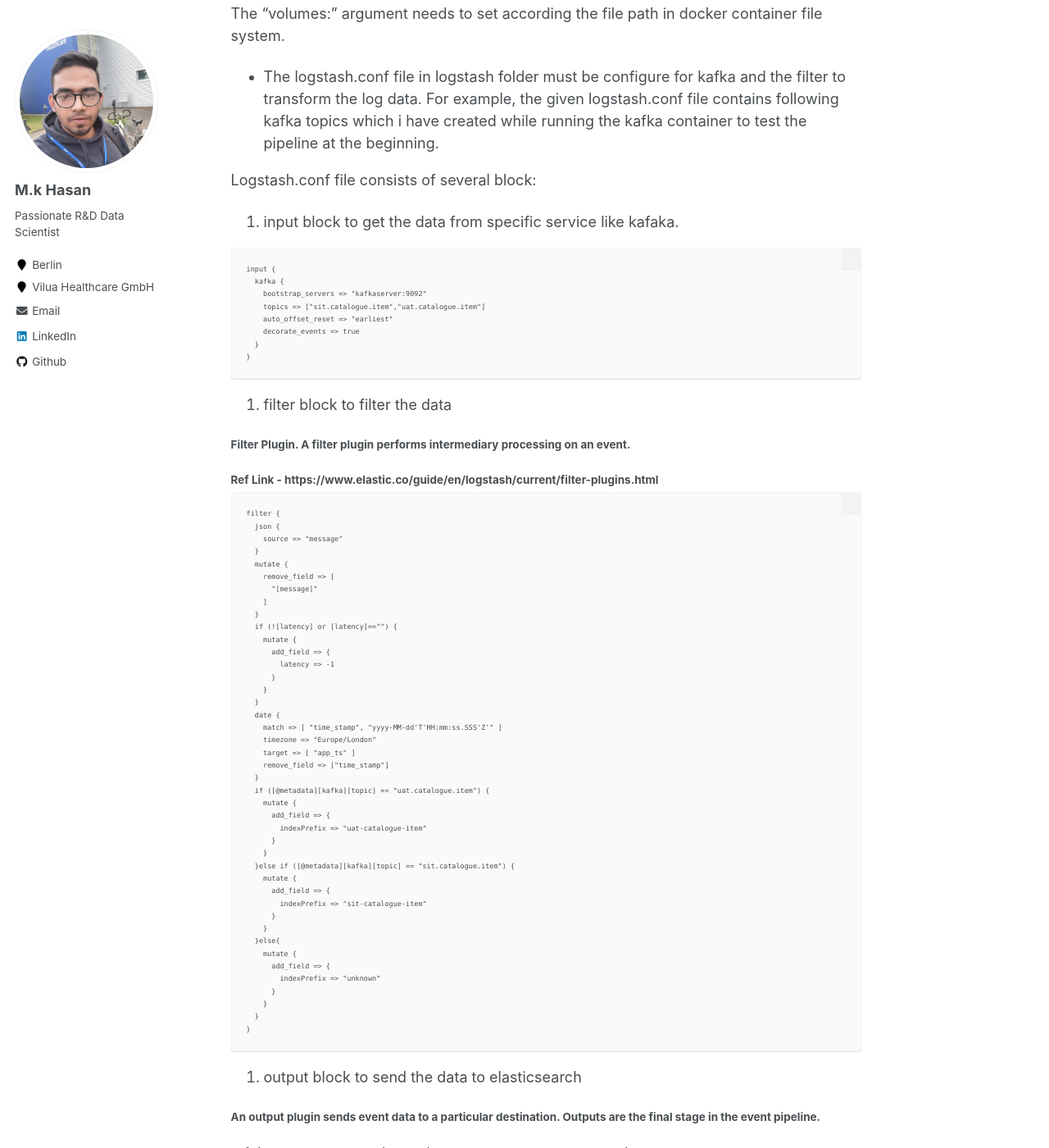
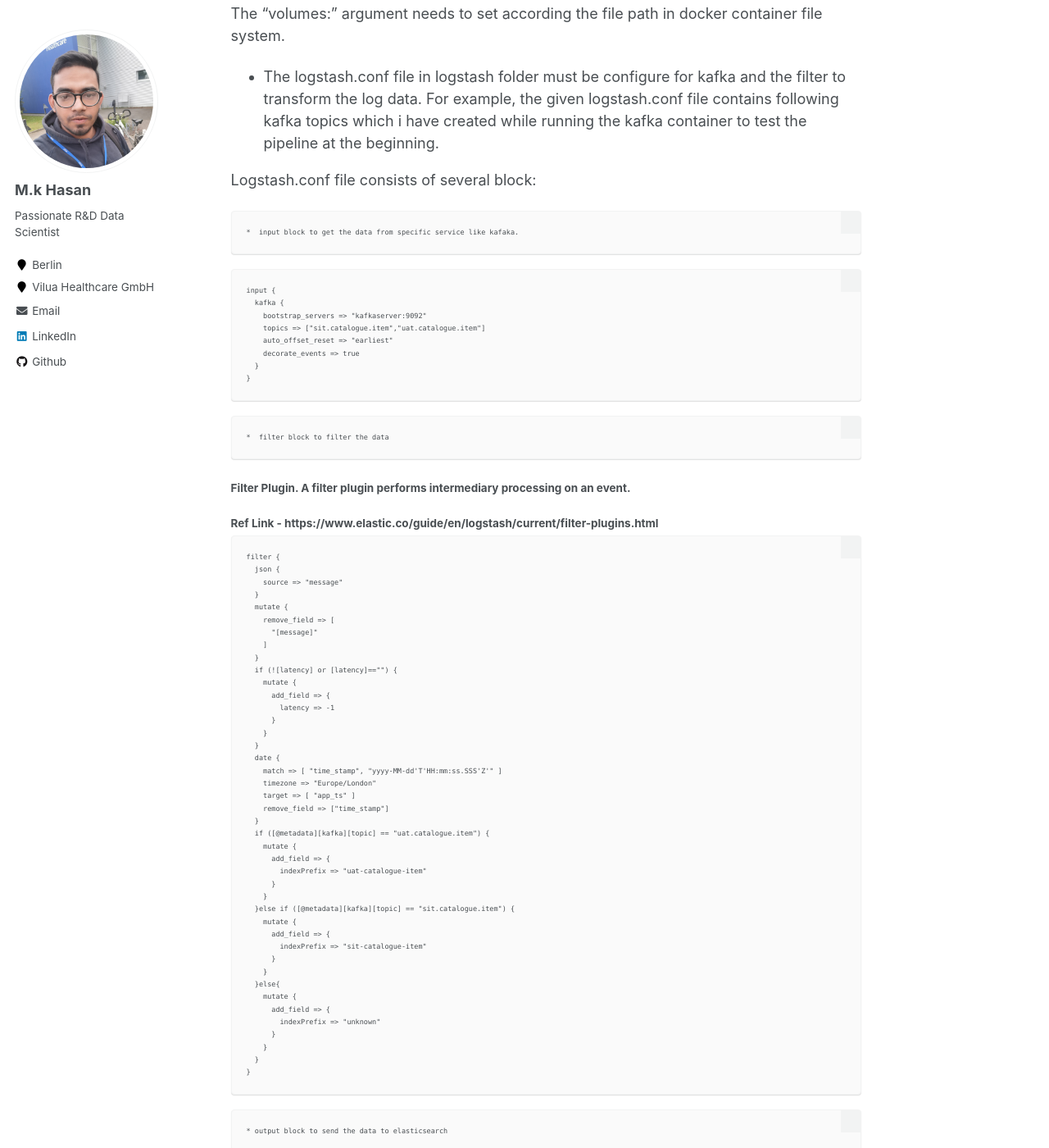
Before and after one commit to mk-hasan/mk-hasan.github.io, a Jekyll site: the page built from _posts/2020-10-25-Kafka-Elk-ML.md, in a window 1280 px wide and 1400 px high, scrolled down 1805 px. Shown: the whole window at 82% size. Built offline with Jekyll 4.4.1, drawn with Linux system fonts in a browser that asks for light colours; part of the change alters nothing that is shown.

Commit message:
ELK stack blogs updated

````diff
--- a/_posts/2020-10-25-Kafka-Elk-ML.md
+++ b/_posts/2020-10-25-Kafka-Elk-ML.md
@@ -60,7 +60,7 @@ The "volumes:" argument needs to set according the file path in docker container
 
 Logstash.conf file consists of several block:
 
-1. input block to get the data from specific service like kafaka.
+	*  input block to get the data from specific service like kafaka.
 
 ```
 input {
@@ -73,7 +73,7 @@ input {
 }
 ```
 
-2. filter block to filter the data
+	*  filter block to filter the data
 
 #### Filter Plugin. A filter plugin performs intermediary processing on an event.
 #### Ref Link - https://www.elastic.co/guide/en/logstash/current/filter-plugins.html
@@ -123,7 +123,7 @@ filter {
 }
 ```
 
-3. output block to send the data to elasticsearch
+	* output block to send the data to elasticsearch
 
 #### An output plugin sends event data to a particular destination. Outputs are the final stage in the event pipeline.
 #### Ref Link - https://www.elastic.co/guide/en/logstash/current/output-plugins.html
````
